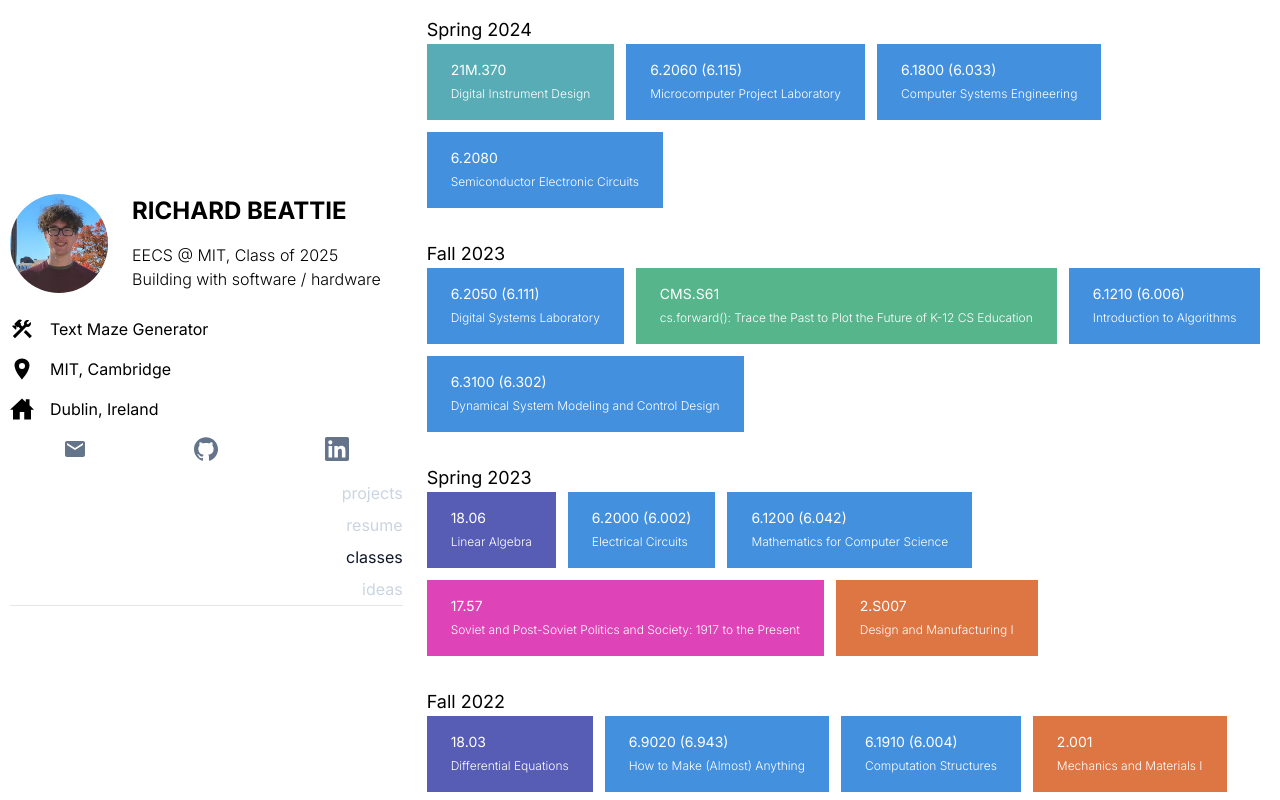
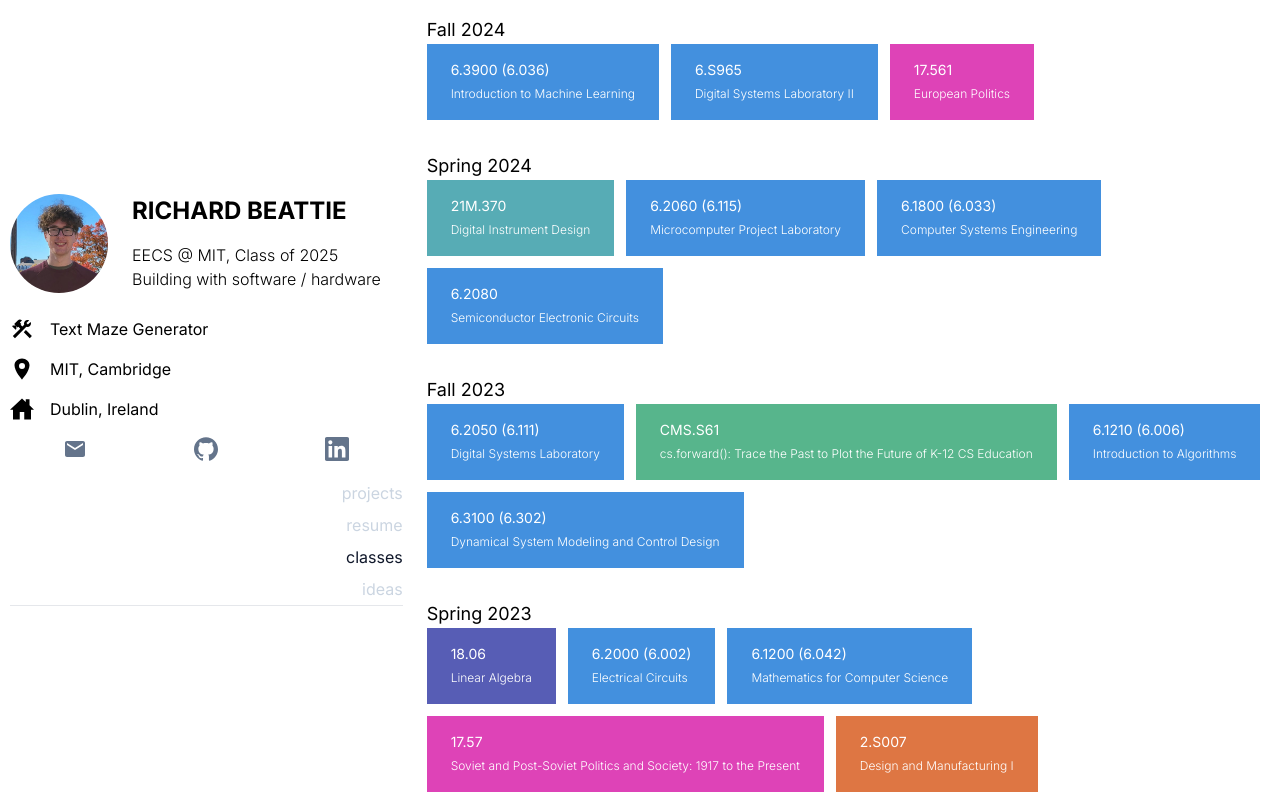
Before and after one commit to r-bt/richardbt.com, a Next.js app: page /classes in a window 1280 px wide. Built offline with nearby package versions, Linux system fonts and the light colour scheme.

Commit message:
Update classes for fall 2024

```diff
--- a/app/(landing)/classes/page.tsx
+++ b/app/(landing)/classes/page.tsx
@@ -5,6 +5,14 @@ import Semester from "@/components/Semester";
 export default function Classes() {
   return (
     <>
+      <Semester title="Fall 2024">
+        <Class
+          number="6.3900 (6.036)"
+          title="Introduction to Machine Learning"
+        />
+        <Class number="6.S965" title="Digital Systems Laboratory II" />
+        <Class number="17.561" title="European Politics" />
+      </Semester>
       <Semester title="Spring 2024">
         <Class number="21M.370" title="Digital Instrument Design" />
         <Class
```
